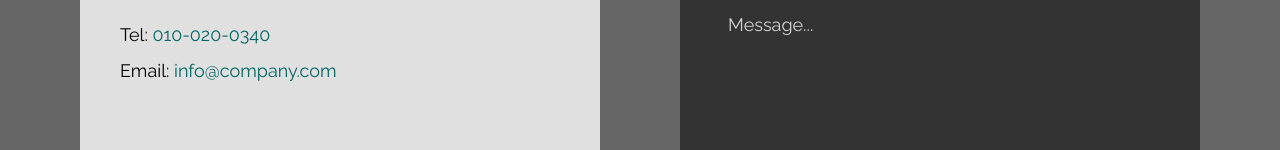
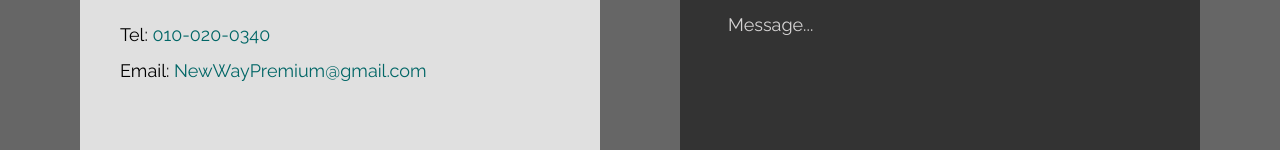
Before and after one commit to NewWayPremium/NewWayPremium.github.io, a plain HTML site: page index.html in a window 1280 px wide. Shown: the part 3779-3929 px from the top of the page. Drawn offline with nearby package versions, Linux system fonts and the light colour scheme.

Commit message:
gmail edit

```diff
--- a/index.html
+++ b/index.html
@@ -165,7 +165,7 @@ https://www.tooplate.com/view/2126-antique-cafe
                     </p>
                     <p class="mb-10 text-lg">
                         <span class="block mb-2">Tel: <a href="tel:" class="hover:text-yellow-600 transition">010-020-0340</a></span>
-                        <span class="block">Email: <a href="mailto:NewWayPremium@gmail.com" class="hover:text-yellow-600 transition">info@company.com</a></span>
+                        <span class="block">Email: <a href="mailto:NewWayPremium@gmail.com" class="hover:text-yellow-600 transition">NewWayPremium@gmail.com</a></span>
                     </p>
 
                 </div>
```
